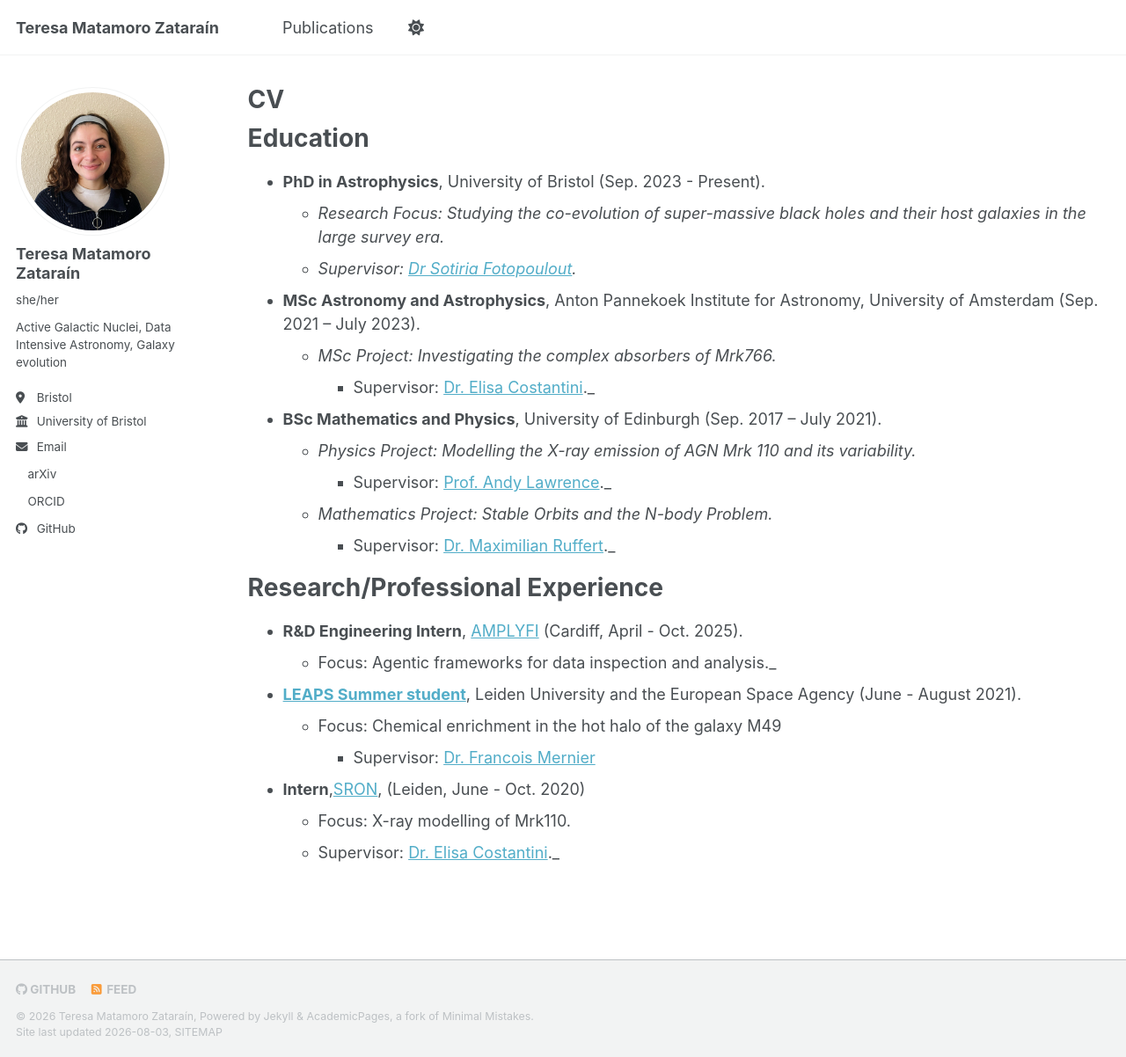
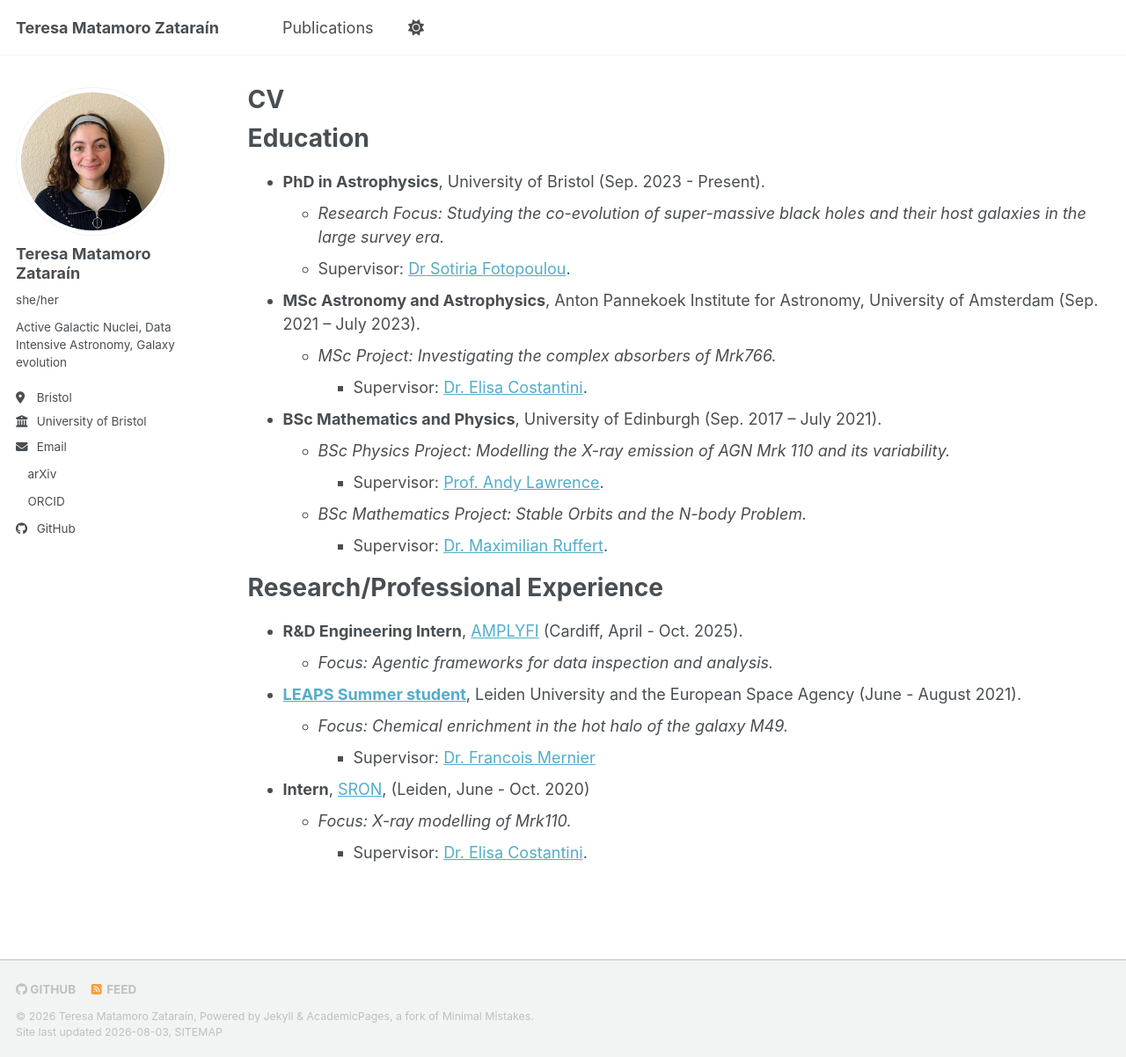
Before and after one commit to teresamatamoro/teresamatamoro.github.io, a Jekyll site: the page built from _pages/cv.md, in a window 1280 px wide and 1202 px high. Shown: the whole window at 88% size. Built offline with Jekyll 4.4.1, drawn with Linux system fonts in a browser that asks for light colours; a style sheet for code colours, icons or effects is not loaded.

Commit message:
Fix formatting and punctuation in CV markdown

```diff
--- a/_pages/cv.md
+++ b/_pages/cv.md
@@ -13,23 +13,23 @@ Education
 ======
 * **PhD in Astrophysics**, University of Bristol (Sep. 2023 - Present).
   * _Research Focus: Studying the co-evolution of super-massive black holes and their host galaxies in the large survey era._
-  * _Supervisor: [Dr Sotiria Fotopoulout](https://www.sotiriafotopoulou.com)._
+  * Supervisor: [Dr Sotiria Fotopoulou](https://www.sotiriafotopoulou.com).
 * **MSc Astronomy and Astrophysics**, Anton Pannekoek Institute for Astronomy, University of Amsterdam (Sep. 2021 – July 2023).
   * _MSc Project: Investigating the complex absorbers of Mrk766._
-    * Supervisor: [Dr. Elisa Costantini](https://orcid.org/0000-0001-8470-749X)._
+    * Supervisor: [Dr. Elisa Costantini](https://orcid.org/0000-0001-8470-749X).
 * **BSc Mathematics and Physics**, University of Edinburgh (Sep. 2017 – July 2021).
-  * _Physics Project: Modelling the X-ray emission of AGN Mrk 110 and its variability._
-    * Supervisor: [Prof. Andy Lawrence](https://andyxlastro.me)._
-  * _Mathematics Project: Stable Orbits and the N-body Problem._
-    * Supervisor: [Dr. Maximilian Ruffert](https://scholar.google.com/citations?user=w5jgsUYAAAAJ&hl=en)._
+  * _BSc Physics Project: Modelling the X-ray emission of AGN Mrk 110 and its variability._
+    * Supervisor: [Prof. Andy Lawrence](https://andyxlastro.me).
+  * _BSc Mathematics Project: Stable Orbits and the N-body Problem._
+    * Supervisor: [Dr. Maximilian Ruffert](https://scholar.google.com/citations?user=w5jgsUYAAAAJ&hl=en).
 
 Research/Professional Experience
 ======
 * **R&D Engineering Intern**, [AMPLYFI](https://www.linkedin.com/company/amplyfi/posts/?feedView=all) (Cardiff, April - Oct. 2025).
-  * Focus: Agentic frameworks for data inspection and analysis._
+  * _Focus: Agentic frameworks for data inspection and analysis._
 * **[LEAPS Summer student](https://leaps.strw.leidenuniv.nl)**, Leiden University and the European Space Agency (June - August 2021).
-  * Focus: Chemical enrichment  in the hot halo of the galaxy M49
+  * _Focus: Chemical enrichment  in the hot halo of the galaxy M49._
     * Supervisor: [Dr. Francois Mernier](https://www.francoismernier.com)
-* **Intern**,[SRON](), (Leiden, June - Oct. 2020)
-  * Focus: X-ray modelling of Mrk110.
-  * Supervisor: [Dr. Elisa Costantini](https://orcid.org/0000-0001-8470-749X)._
+* **Intern**, [SRON](https://www.sron.nl/en/), (Leiden, June - Oct. 2020)
+  * _Focus: X-ray modelling of Mrk110._
+    * Supervisor: [Dr. Elisa Costantini](https://orcid.org/0000-0001-8470-749X).
```
